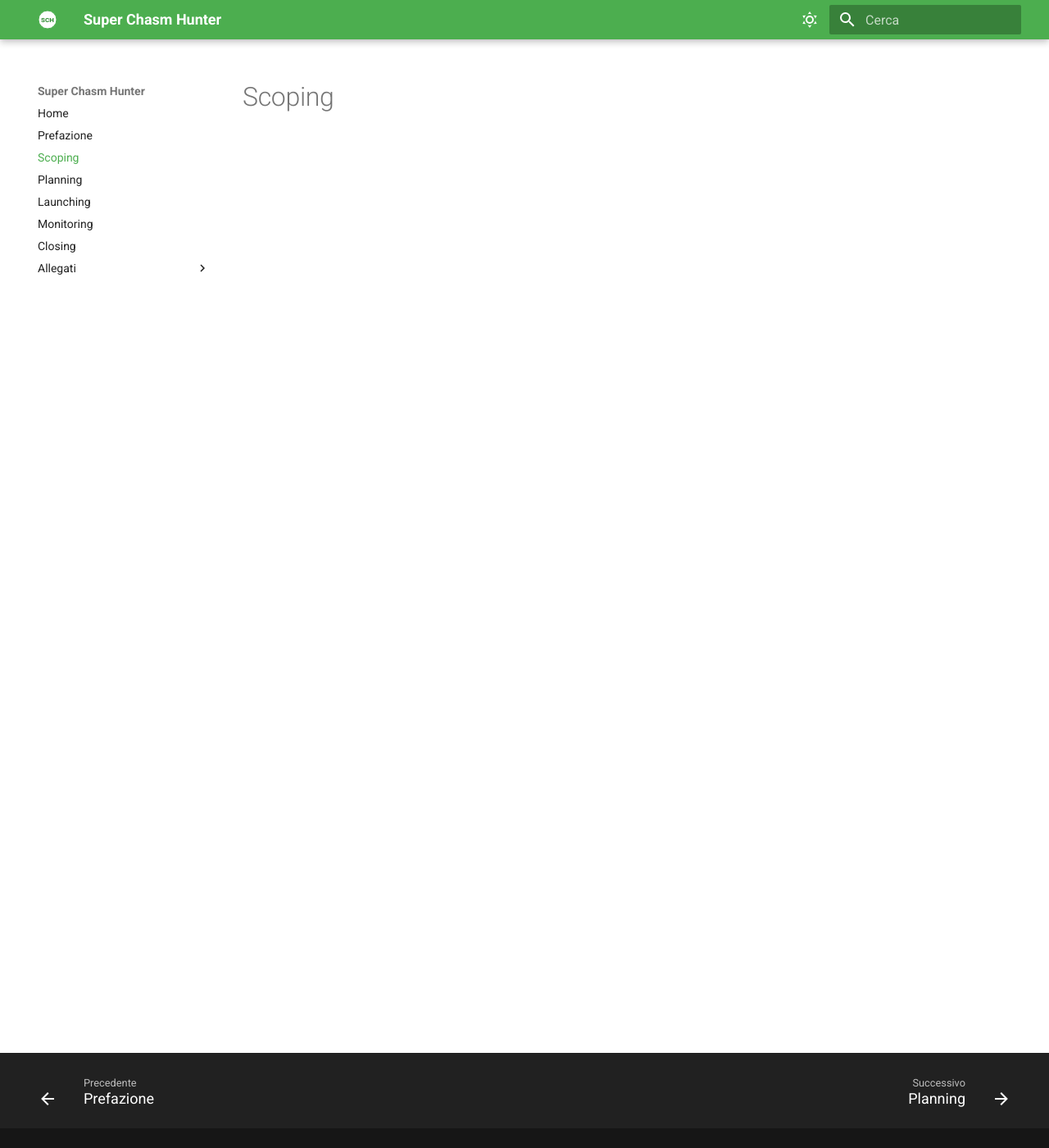
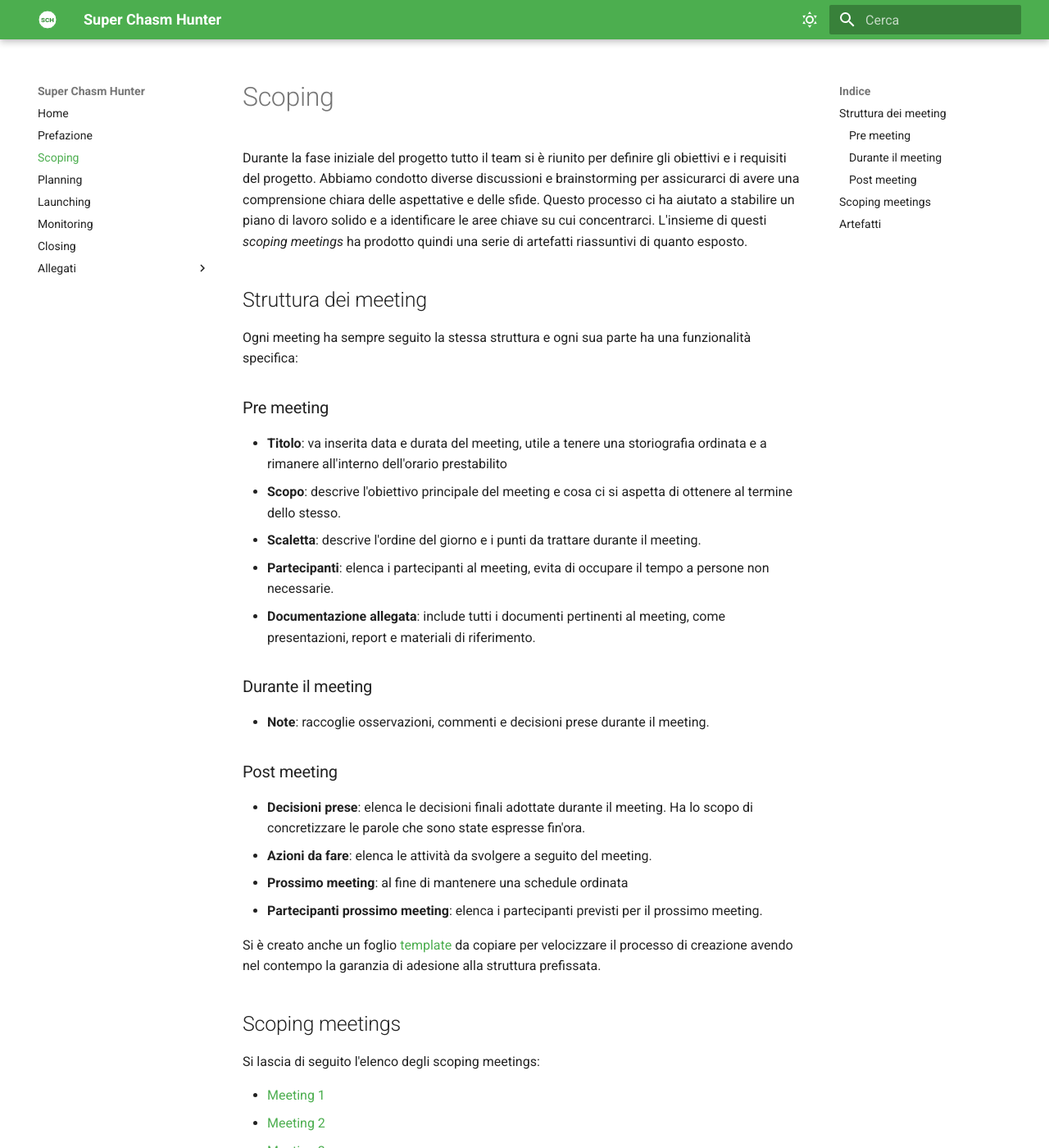
Before and after one commit to FilippoGurioli/super-chasm-hunter-pm, an MkDocs documentation site: the page built from docs/2 - Scoping.md, in a window 1280 px wide and 1400 px high. Shown: the whole window at 82% size. Built offline with MkDocs 1.6.1 and Material for MkDocs 9.7.7, drawn with Linux system fonts in a browser that asks for light colours; some of the changed text lies outside the part shown.

Commit message:
feat: add scoping docs

```diff
--- a/docs/2 - Scoping.md
+++ b/docs/2 - Scoping.md
@@ -3,3 +3,47 @@ title: Scoping
 ---
 
 # Scoping
+
+Durante la fase iniziale del progetto tutto il team si è riunito per definire gli obiettivi e i requisiti del progetto. Abbiamo condotto diverse discussioni e brainstorming per assicurarci di avere una comprensione chiara delle aspettative e delle sfide. Questo processo ci ha aiutato a stabilire un piano di lavoro solido e a identificare le aree chiave su cui concentrarci. L'insieme di questi *scoping meetings* ha prodotto quindi una serie di artefatti riassuntivi di quanto esposto.
+
+## Struttura dei meeting
+
+Ogni meeting ha sempre seguito la stessa struttura e ogni sua parte ha una funzionalità specifica:
+
+### Pre meeting
+
+- **Titolo**: va inserita data e durata del meeting, utile a tenere una storiografia ordinata e a rimanere all'interno dell'orario prestabilito
+- **Scopo**: descrive l'obiettivo principale del meeting e cosa ci si aspetta di ottenere al termine dello stesso.
+- **Scaletta**: descrive l'ordine del giorno e i punti da trattare durante il meeting.
+- **Partecipanti**: elenca i partecipanti al meeting, evita di occupare il tempo a persone non necessarie.
+- **Documentazione allegata**: include tutti i documenti pertinenti al meeting, come presentazioni, report e materiali di riferimento.
+
+### Durante il meeting
+
+- **Note**: raccoglie osservazioni, commenti e decisioni prese durante il meeting.
+
+### Post meeting
+
+- **Decisioni prese**: elenca le decisioni finali adottate durante il meeting. Ha lo scopo di concretizzare le parole che sono state espresse fin'ora.
+- **Azioni da fare**: elenca le attività da svolgere a seguito del meeting.
+- **Prossimo meeting**: al fine di mantenere una schedule ordinata
+- **Partecipanti prossimo meeting**: elenca i partecipanti previsti per il prossimo meeting.
+
+Si è creato anche un foglio [template](./Allegati/4%20-%20Meeting%20template.md) da copiare per velocizzare il processo di creazione avendo nel contempo la garanzia di adesione alla struttura prefissata.
+
+## Scoping meetings
+
+Si lascia di seguito l'elenco degli scoping meetings:
+
+- [Meeting 1](./Allegati/Meetings/Meeting%201%20-%2026-06-25.md)
+- [Meeting 2](./Allegati/Meetings/Meeting%202%20-%2027-06-25.md)
+- [Meeting 3](./Allegati/Meetings/Meeting%203%20-%2003-07-25.md)
+
+## Artefatti
+
+Gli artefatti prodotti sono i seguenti:
+
+- [POS](./Allegati/1%20-%20POS.md)
+- [RBS](./Allegati/RBSs/1%20-%20Main.md)
+- [Analisi dei rischi](./Allegati/2%20-%20Analisi%20dei%20rischi.md)
+- [Analisi finanziaria](./Allegati/3%20-%20Analisi%20Finanziaria.md)
```
